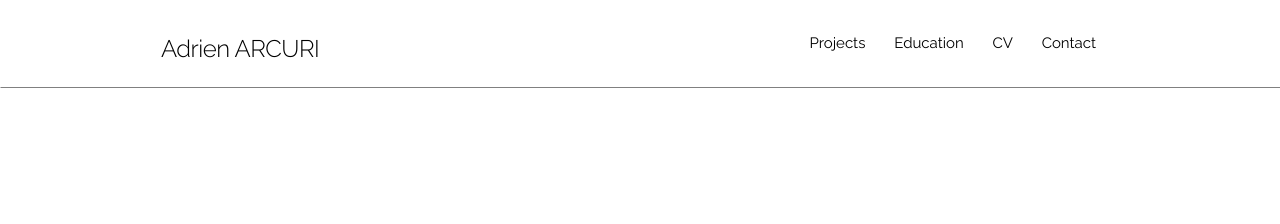
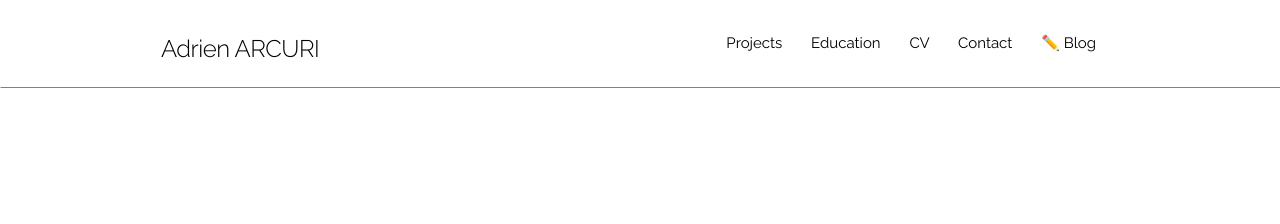
Before and after one commit to adrienarcuri/adrienarcuri.github.io, a Jekyll site: the page built from _posts/projects/2017-07-01-blockchain-banking-project.md, in a window 1280 px wide. Shown: the top 224 px of the page. Built offline with Jekyll 4.4.1, drawn with Linux system fonts in a browser that asks for light colours; comment, search, counter and statistics services are not loaded.

Commit message:
Add Blog as new external link on the menu Clean up

```diff
--- a/_includes/header.html
+++ b/_includes/header.html
@@ -18,11 +18,15 @@
               {% for item in sorted_pages %}
               {% unless item.exclude %}
               {% if item.title %}
-              <li><a class="{% if page.url contains item.url %} active{% endif %}"
-                  href="{{ item.url }}">{{ item.title }}</a></li>
+              <li>
+                <a class="{% if page.url contains item.url %} active{% endif %}" href="{{ item.url }}">
+                  {{ item.title}}
+                </a>
+              </li>
               {% endif %}
               {% endunless %}
               {% endfor %}
+              <li><a href='https://medium.com/@adrienarcuri' target="_blank">✏️ Blog</a></li>
 
             </ul>
           </div>
```
